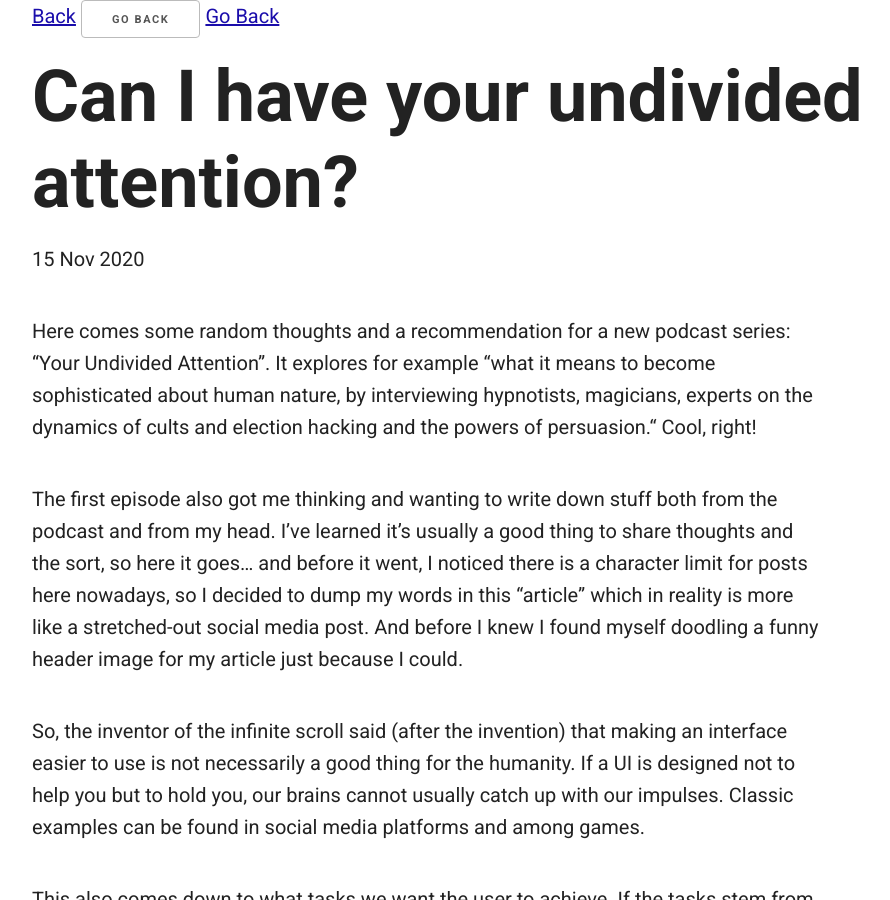
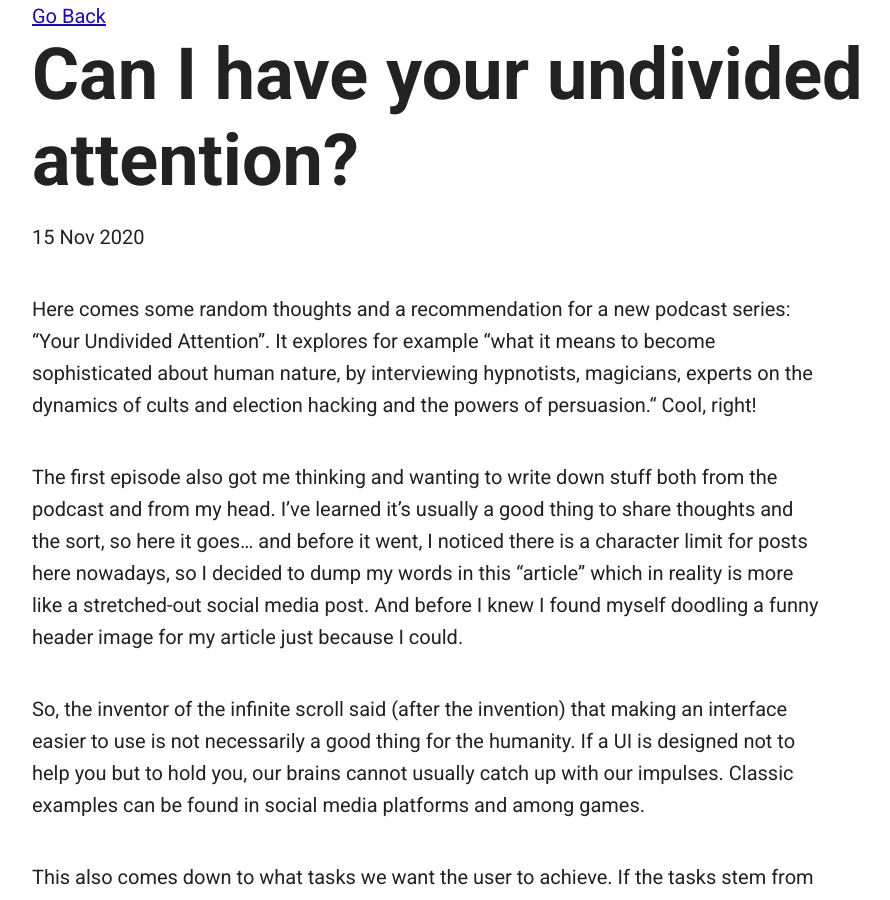
Before and after one commit to jesseu/jesseu.github.io, a Jekyll site: the page built from _posts/2020-11-15-undivided-attention.md, in a window 1280 px wide and 900 px high. Shown: the whole window, without its empty margins (128-1018 px from the left). Built offline with Jekyll 4.4.1, drawn with Linux system fonts in a browser that asks for light colours.

Commit message:
Update post.html

```diff
--- a/_layouts/post.html
+++ b/_layouts/post.html
@@ -1,10 +1,6 @@
 ---
 layout: default
 ---
-
-<a href="javascript: history.go(-1)">Back</a>
-
-<button onclick="goBack()">Go Back</button>
 
 <script>
     document.write('<a href="' + document.referrer + '">Go Back</a>');
@@ -19,6 +15,6 @@ function goBack() {
 <h1>{{ page.title }}</h1>
 <p class="meta">{{ page.date | date_to_string }}</p>
 
-<div class="ten columns">
-  {{ content }}
-</div>
+    <div class="ten columns">
+      {{ content }}
+    </div>
```
